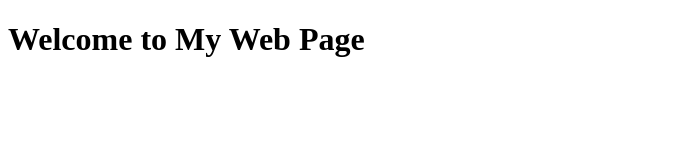
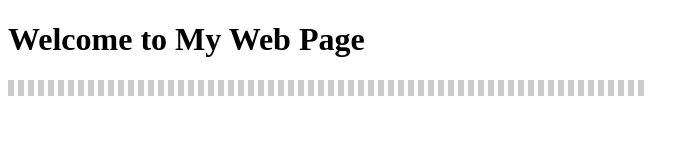
Before and after one commit to OswfO/OswfO.github.io, a plain HTML site: page LancerRPG/index.html in a window 1280 px wide. Shown: the whole page, without its empty margins (0-699 px from the left). Drawn offline with Linux system fonts and the light colour scheme.

Commit message:
Update styles.css

```diff
--- a/LancerRPG/styles.css
+++ b/LancerRPG/styles.css
@@ -7,3 +7,35 @@
   padding: 10px;
   cursor: move;
 }
+
+.drop-zone {
+  width: 50%;
+  height: 50%;
+  border: 2px dashed #ccc;
+}
+
+#top-left {
+  grid-area: top-left;
+}
+
+#top-right {
+  grid-area: top-right;
+}
+
+#bottom-left {
+  grid-area: bottom-left;
+}
+
+#bottom-right {
+  grid-area: bottom-right;
+}
+
+.grid-container {
+  display: grid;
+  grid-template-areas:
+    "top-left top-right"
+    "bottom-left bottom-right";
+  grid-template-columns: 1fr 1fr;
+  grid-template-rows: 1fr 1fr;
+  height: 100vh;
+}
```
